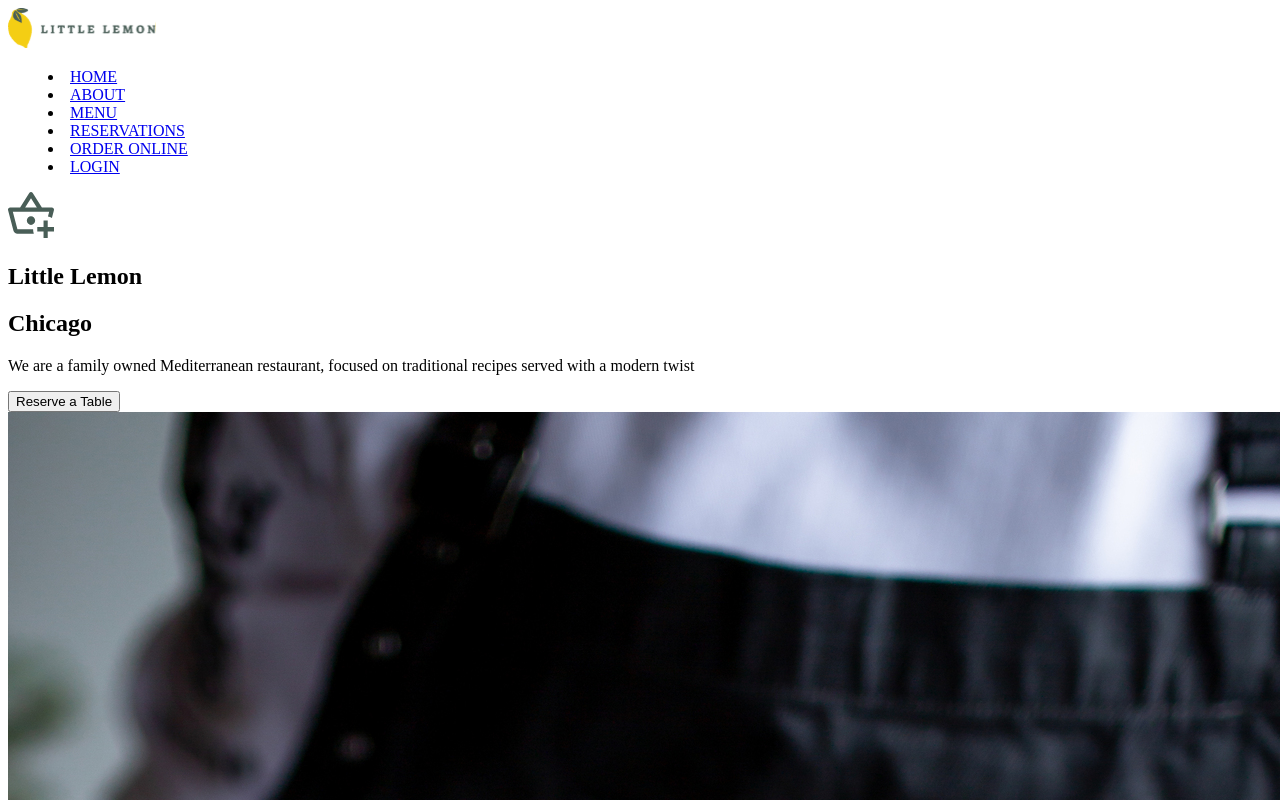
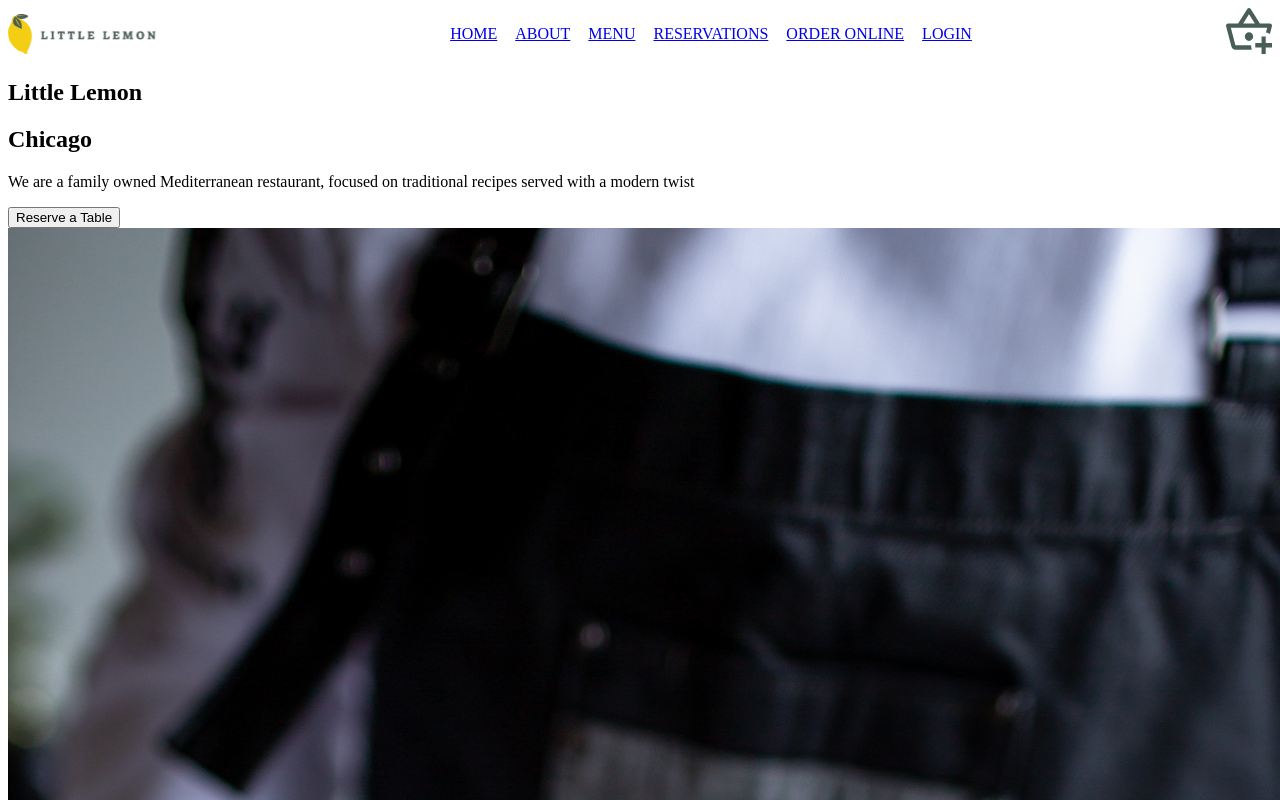
Before and after one commit to 4ndrs/cute-lemon, a React (Create React App) app: page / in a window 1280 px wide. Shown: the top 800 px of the page. Built offline with nearby package versions, Linux system fonts and the light colour scheme.

Commit message:
Add initial Header.css & Nav.css

```diff
--- /dev/null
+++ b/src/components/Header/Header.css
@@ -0,0 +1,5 @@
+.header {
+  display: flex;
+  justify-content: space-between;
+  align-items: center;
+}
--- /dev/null
+++ b/src/components/Header/Nav.css
@@ -0,0 +1,5 @@
+.menu {
+  display: flex;
+  list-style-type: none;
+  gap: 18px;
+}
--- a/src/components/Header/Nav.tsx
+++ b/src/components/Header/Nav.tsx
@@ -1,9 +1,11 @@
 import { mainMenu } from "../../links";
+
+import "./Nav.css";
 
 const Nav = () => {
   return (
     <nav aria-label="primary-navigation">
-      <menu>
+      <menu className="menu">
         {mainMenu.map((link) => (
           <li key={link.name}>
             <a href={link.href}>{link.name.toUpperCase()}</a>
--- a/src/components/Header/index.tsx
+++ b/src/components/Header/index.tsx
@@ -2,9 +2,11 @@ import Nav from "./Nav";
 import Logo from "../../assets/logo.svg";
 import BasketIcon from "../../assets/basket.svg";
 
+import "./Header.css";
+
 const Header = () => {
   return (
-    <header>
+    <header className="header">
       <img src={Logo} alt="Little Lemon logo" />
       <Nav />
       <a href="#TBD">
```
